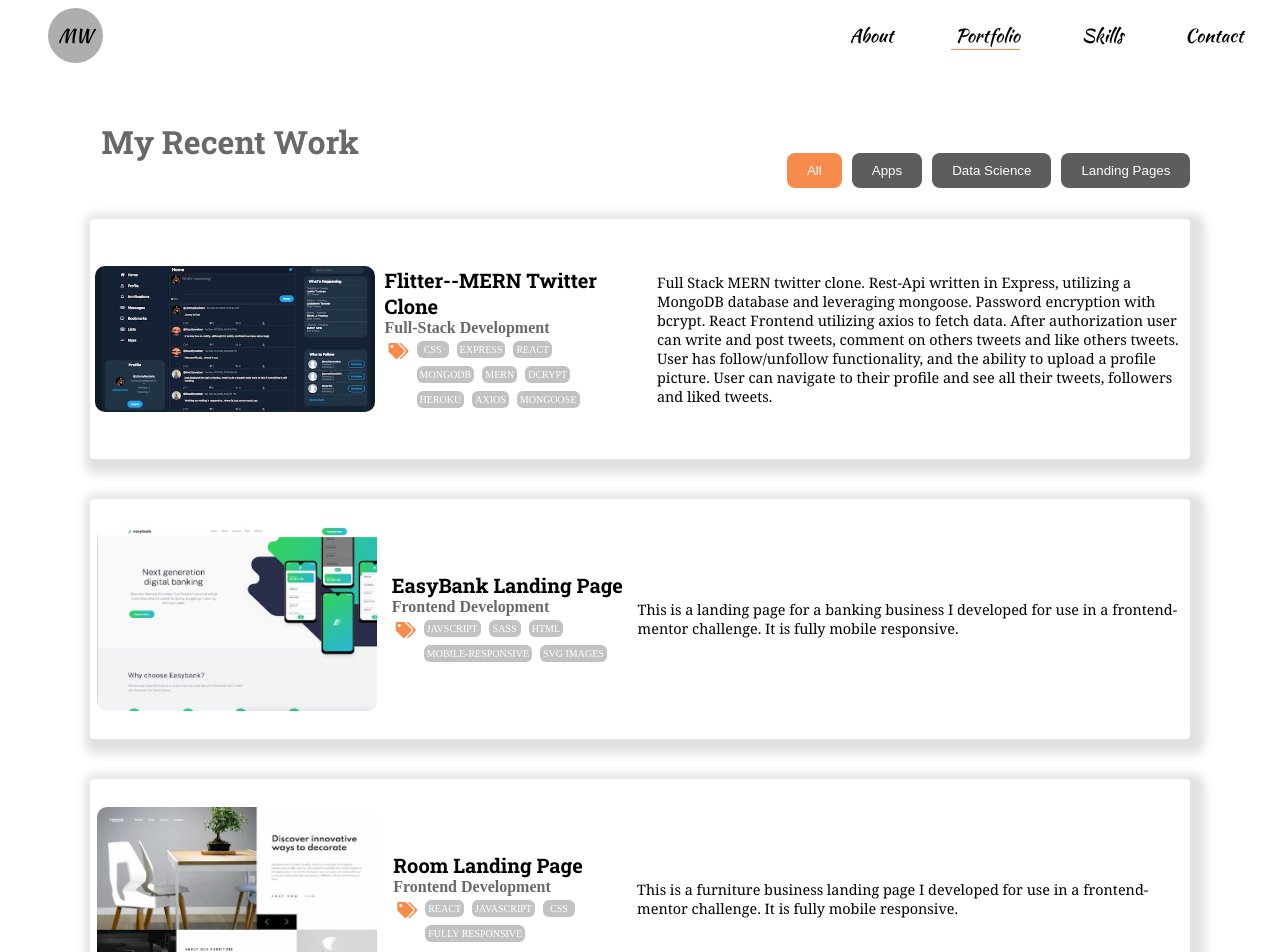
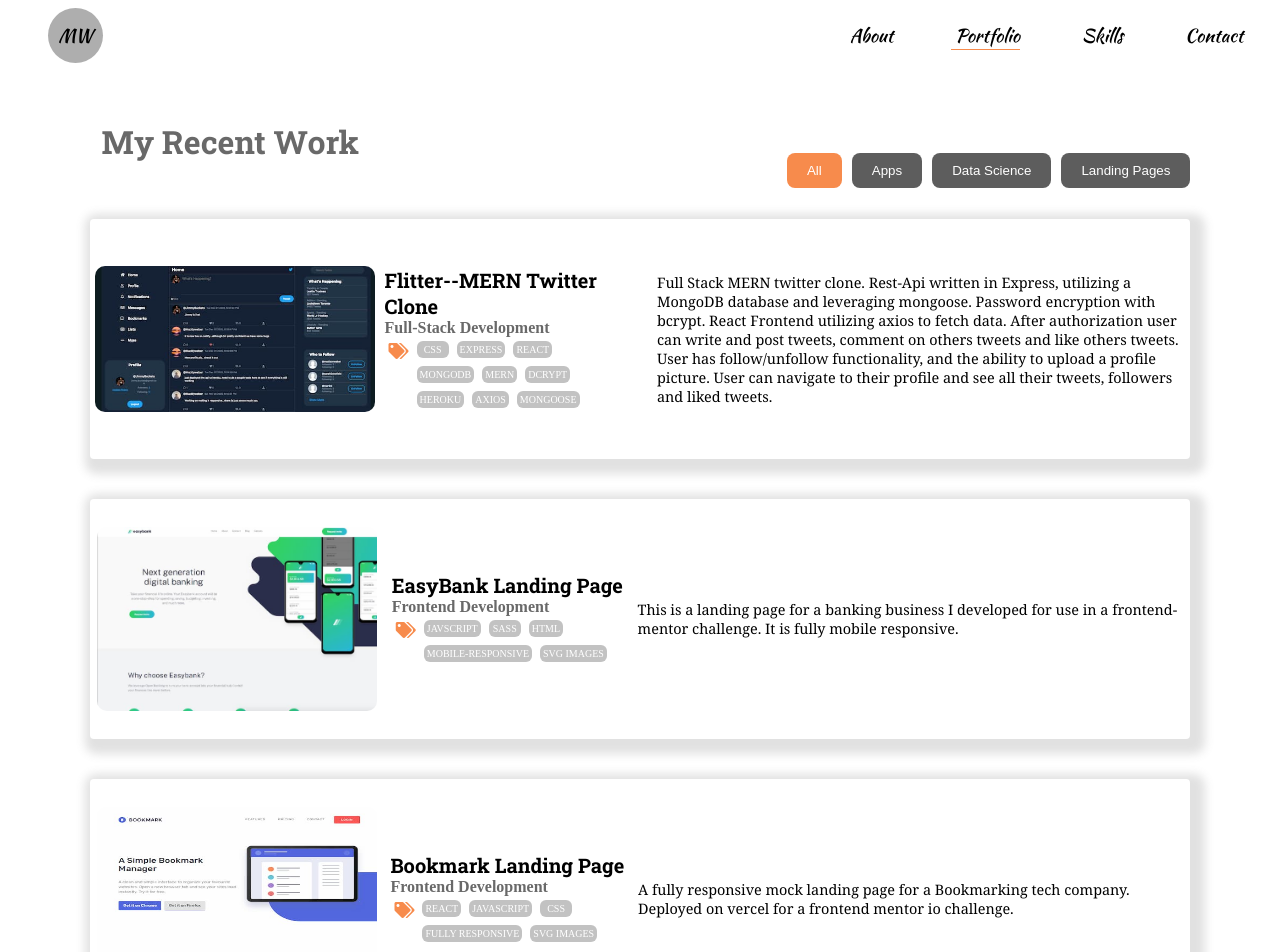
Before and after one commit to MadisonWeber/portfolio, a React (Create React App) app: page /portfolio in a window 1280 px wide. Shown: the top 952 px of the page. Built offline with nearby package versions, Linux system fonts and the light colour scheme.

Commit message:
added bookmark to portfolio

```diff
--- /dev/null
+++ b/src/components/BookmarkCard.js
@@ -0,0 +1,32 @@
+import React from 'react'
+
+const BookmarkCard = () => {
+    return (
+        <div className="portfolio-card">
+            <img className = 'portfolio-card-image' src={require("../photos/bookmark_op.jpg")} alt=""/>
+            <div className="portfolio-info">
+                <h3 className="project-name">Bookmark Landing Page</h3>
+                <h5 className = "project-type">Frontend Development</h5>
+                <div className="project-tags">
+                    <div className="project-tags-icon">
+                        <i className = 'fas fa-tags'></i>
+                    </div>
+                    <div className="project-tags-tags">
+                        <div className="tag">React</div>
+                        <div className="tag">Javascript</div>
+                        <div className="tag">CSS</div>
+                        <div className="tag">Fully Responsive</div>
+                        <div className="tag">SVG Images</div>
+                    </div>
+                </div>
+            </div>
+            <div className="portfolio-link-div">
+                <button className="website-link"><a href="https://frontend-mentor-bookmark-landing.vercel.app/" target="_blank" rel="noopener noreferrer">Go To Project</a></button>
+                <button className="github-link"><a href= "https://github.com/MadisonWeber/frontend-mentor-bookmark-landing" target="_blank" rel="noopener noreferrer">Github</a></button>
+            </div>
+            <p className="portfolio-description"> A fully responsive mock landing page for a Bookmarking tech company. Deployed on vercel for a frontend mentor io challenge.</p>
+    </div>
+    )
+}
+
+export default BookmarkCard
--- a/src/components/Portfolio.js
+++ b/src/components/Portfolio.js
@@ -9,6 +9,7 @@ import NhlGoalsCard from './NhlGoalsCard'
 import WineQualityCard from './WineQualityCard'
 import EasyBankCard from './EasyBankCard'
 import RoomCard from './RoomCard'
+import BookmarkCard from './BookmarkCard'
 import { motion } from 'framer-motion'
 
 const Portfolio = () => {
@@ -39,6 +40,7 @@ const Portfolio = () => {
                     <>
                         <FlitterCard />
                         <EasyBankCard />
+                        <BookmarkCard />
                         <RoomCard />
                         <EnjoiCard />
                         <AdriftCard />
@@ -68,6 +70,7 @@ const Portfolio = () => {
                     {searchState === SEARCHSTATES.LANDINGPAGES &&
                     <>
                         <EasyBankCard />
+                        <BookmarkCard />
                         <RoomCard />
                         <AdriftCard />
                         <EnjoiCard />
```
Also changed, not shown: src/photos/bookmark_op.jpg (added).
